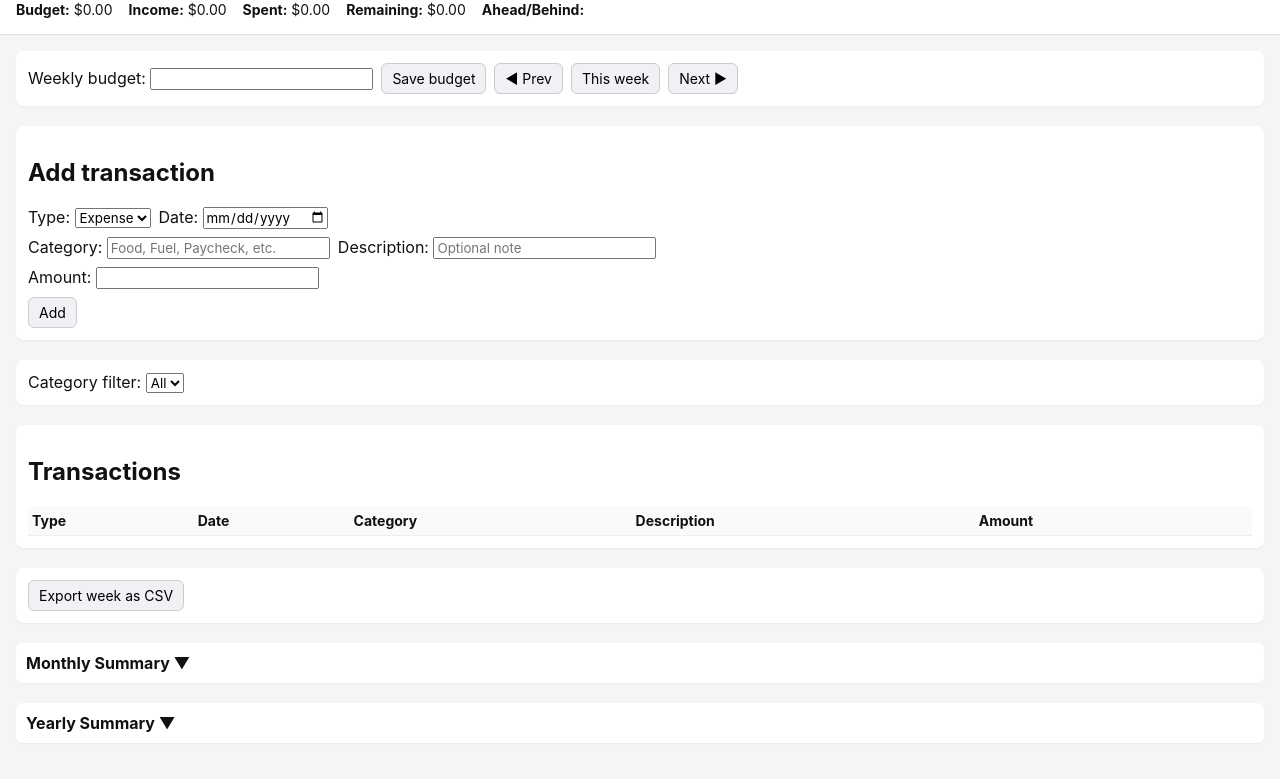
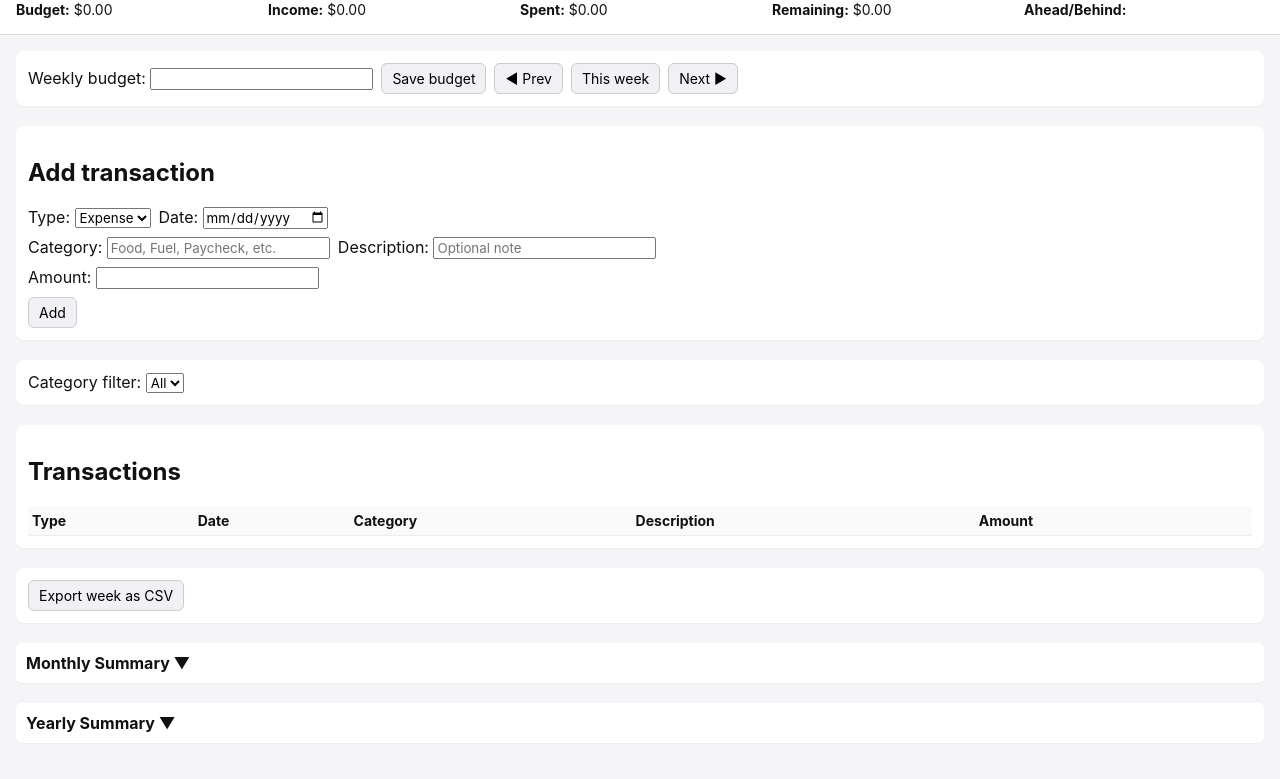
Before and after one commit to frankbarnes/weekly-budget, a plain HTML site: page index.html in a window 1280 px wide. Shown: the part 57-836 px from the top of the page. Drawn offline with Linux system fonts and the light colour scheme.

Commit message:
styles.css

```diff
--- a/styles.css
+++ b/styles.css
@@ -29,11 +29,12 @@
 
 .summary {
   margin-top: 8px;
-  display: flex;
-  flex-wrap: wrap;
-  gap: 16px;
+  display: grid;
+  grid-template-columns: repeat(auto-fit, minmax(140px, 1fr));
+  gap: 12px;
   font-size: 14px;
 }
+
 
 main {
   padding: 16px;
```
